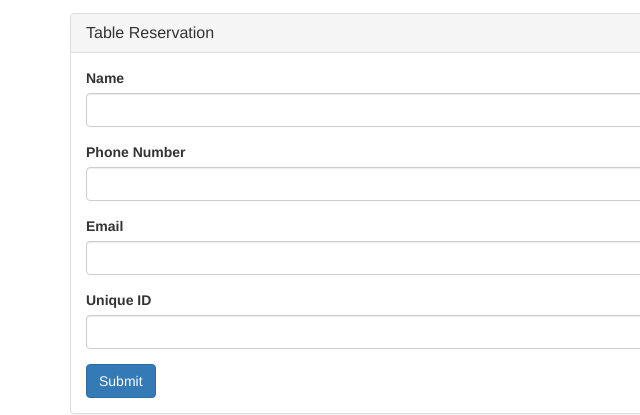
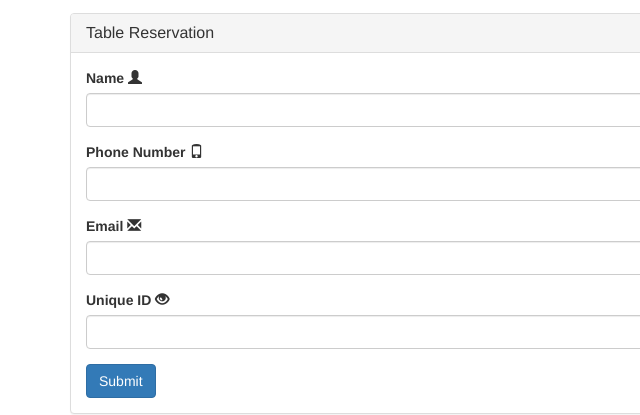
Before and after one commit to jecarpenter/RestaurantApp, a plain HTML site: page reservation.html in a window 1280 px wide. Shown: the part 358-773 px from the top of the page, 0-640 px from the left. Drawn offline with nearby package versions, Linux system fonts and the light colour scheme.

Commit message:
added some icons

```diff
--- a/reservation.html
+++ b/reservation.html
@@ -47,21 +47,25 @@
 
                             <div class="form-group">
                                 <label for="">Name</label>
+                                <span class="glyphicon glyphicon-user"></span>
                                 <input type="text" class="form-control" id="reserve_name">
                             </div>
 
                             <div class="form-group">
                                 <label for="">Phone Number</label>
+                                <span class="glyphicon glyphicon-phone"></span>
                                 <input type="text" class="form-control" id="reserve_phone">
                             </div>
 
                             <div class="form-group">
                                 <label for="">Email</label>
+                                <span class="glyphicon glyphicon-envelope"></span>
                                 <input type="text" class="form-control" id="reserve_email">
                             </div>
 
                             <div class="form-group">
                                 <label for="">Unique ID</label>
+                                <span class="glyphicon glyphicon-eye-open"></span>
                                 <input type="text" class="form-control" id="reserve_uniqueID">
                             </div>
 
```
